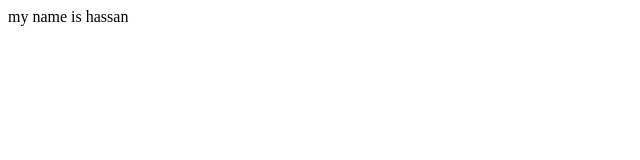
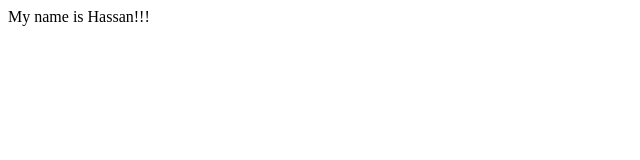
Before and after one commit to hassanc0leman/first-project, a plain HTML site: page index.html in a window 1280 px wide. Shown: the full height of the page, 0-640 px from the left. Drawn offline with Linux system fonts and the light colour scheme.

Commit message:
Emphasise the name

```diff
--- a/index.html
+++ b/index.html
@@ -7,6 +7,6 @@
     <title>Document</title>
 </head>
 <body>
-my name is hassan
+My name is Hassan!!!
 </body>
 </html>
```
Also changed, not shown: about.html (deleted).
